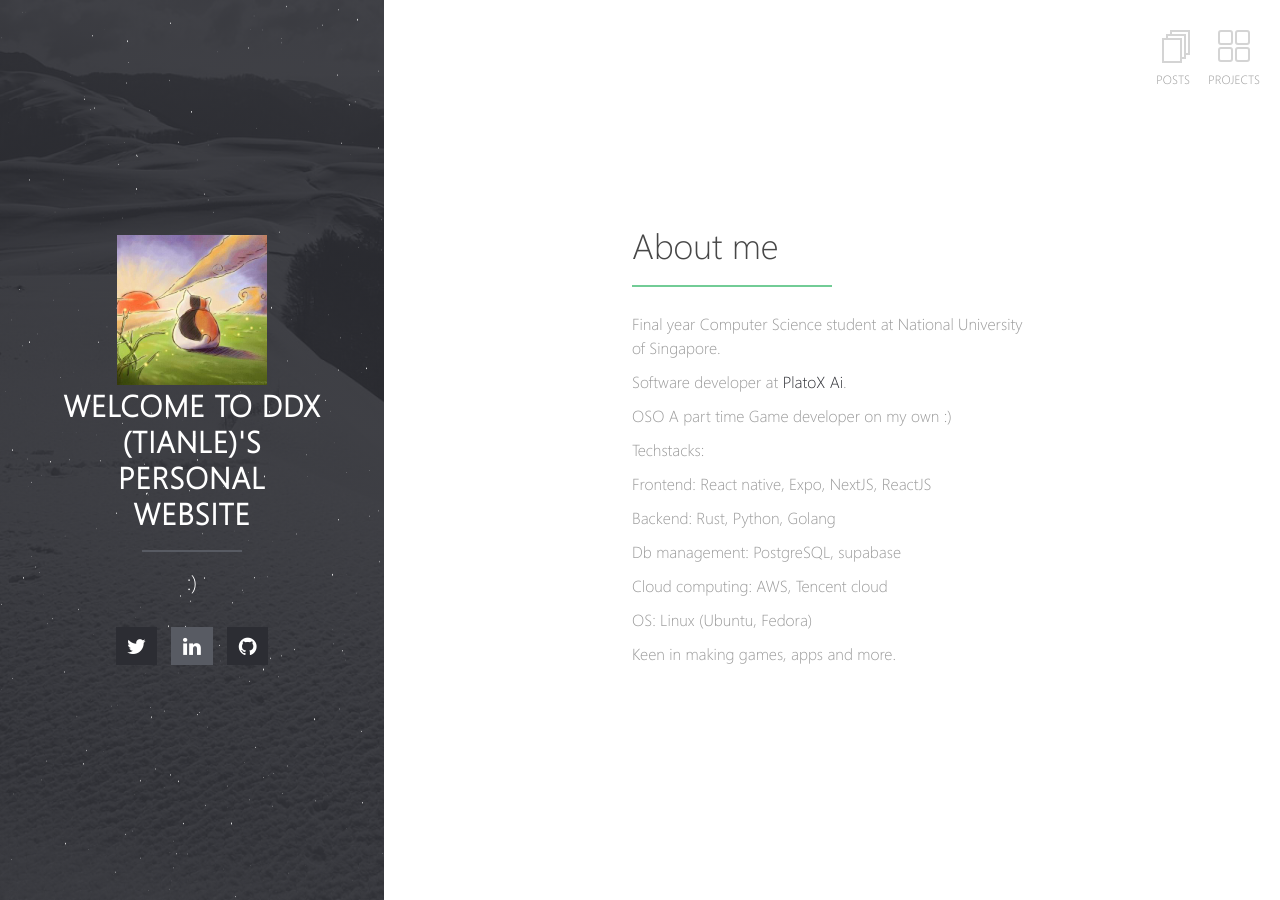
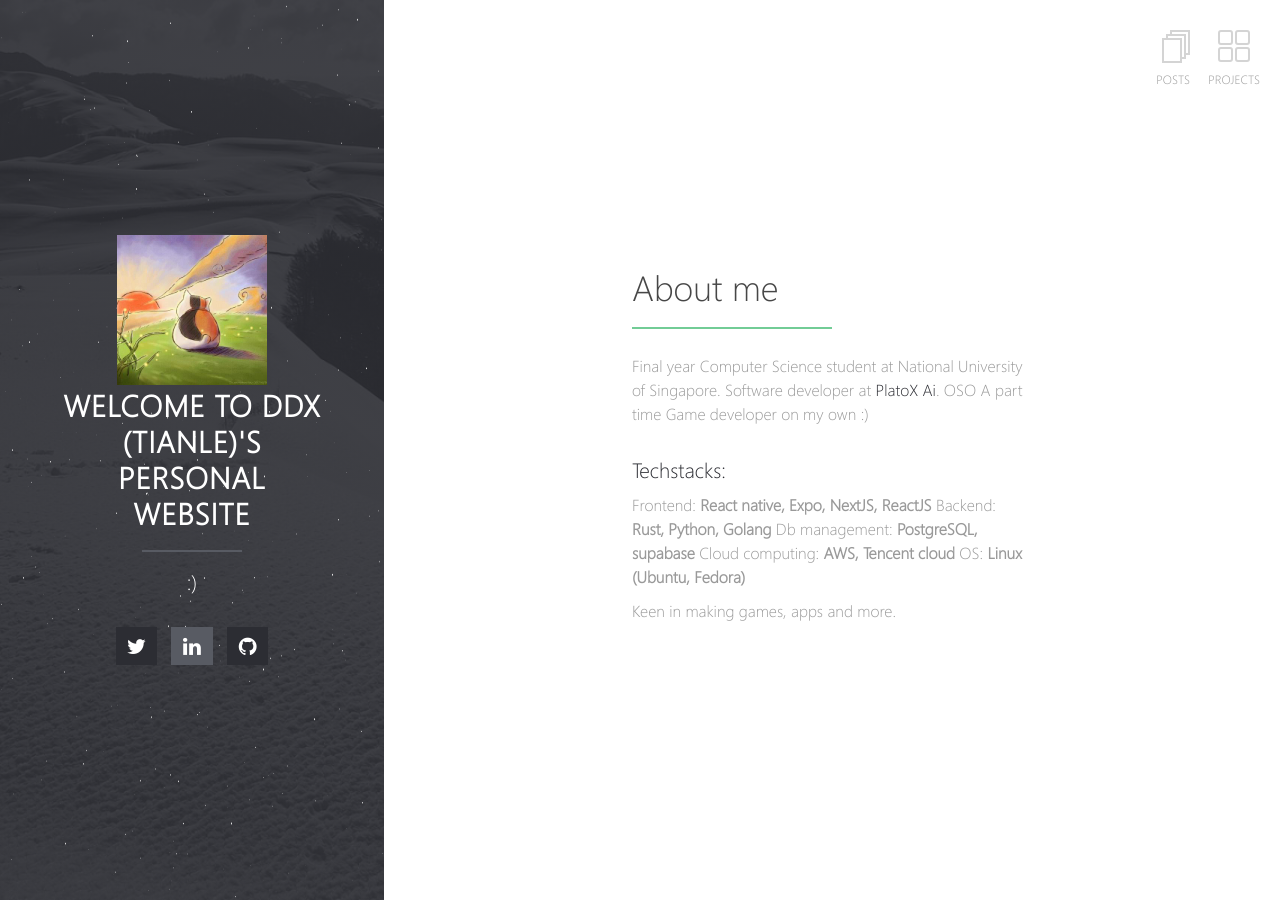
Before and after one commit to ddx-510/ddx-510.github.io, a Jekyll site: the page built from index.md, in a window 1280 px wide. Built offline with Jekyll 4.4.1, drawn with Linux system fonts in a browser that asks for light colours; our own code applies the rules of GitHub Pages for plain Markdown files; part of the change alters nothing that is shown.

Commit message:
fix: change formats

```diff
--- a/index.md
+++ b/index.md
@@ -4,21 +4,15 @@ layout: home
 # About me
 
 Final year Computer Science student at National University of Singapore.
-
 Software developer at [PlatoX Ai](https://platox.ai/).
-
 OSO A part time Game developer on my own :)
 
-Techstacks:
+### Techstacks:
 
-Frontend: React native, Expo, NextJS, ReactJS
-
-Backend: Rust, Python, Golang
-
-Db management: PostgreSQL, supabase
-
-Cloud computing: AWS, Tencent cloud
-
-OS: Linux (Ubuntu, Fedora)
+Frontend: **React native, Expo, NextJS, ReactJS**
+Backend: **Rust, Python, Golang**
+Db management: **PostgreSQL, supabase**
+Cloud computing: **AWS, Tencent cloud**
+OS: **Linux (Ubuntu, Fedora)**
 
 Keen in making games, apps and more.
```
